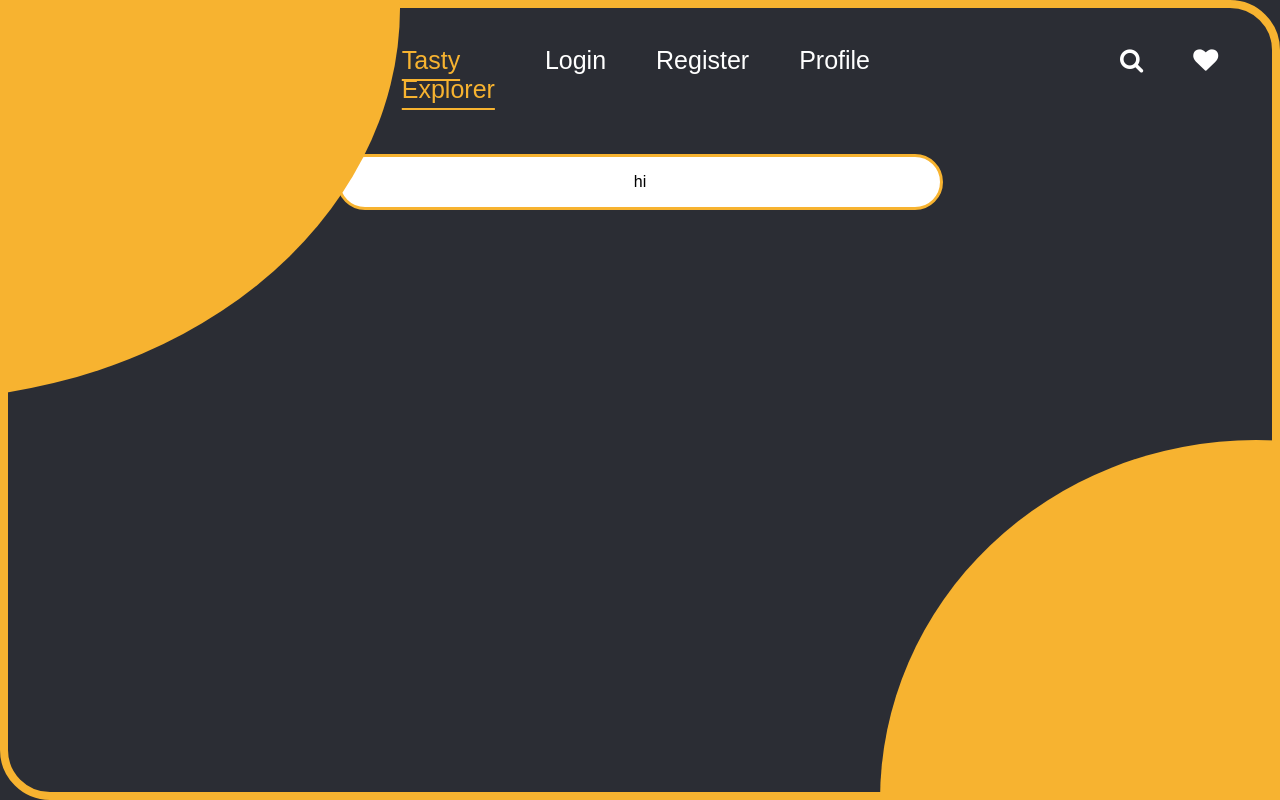
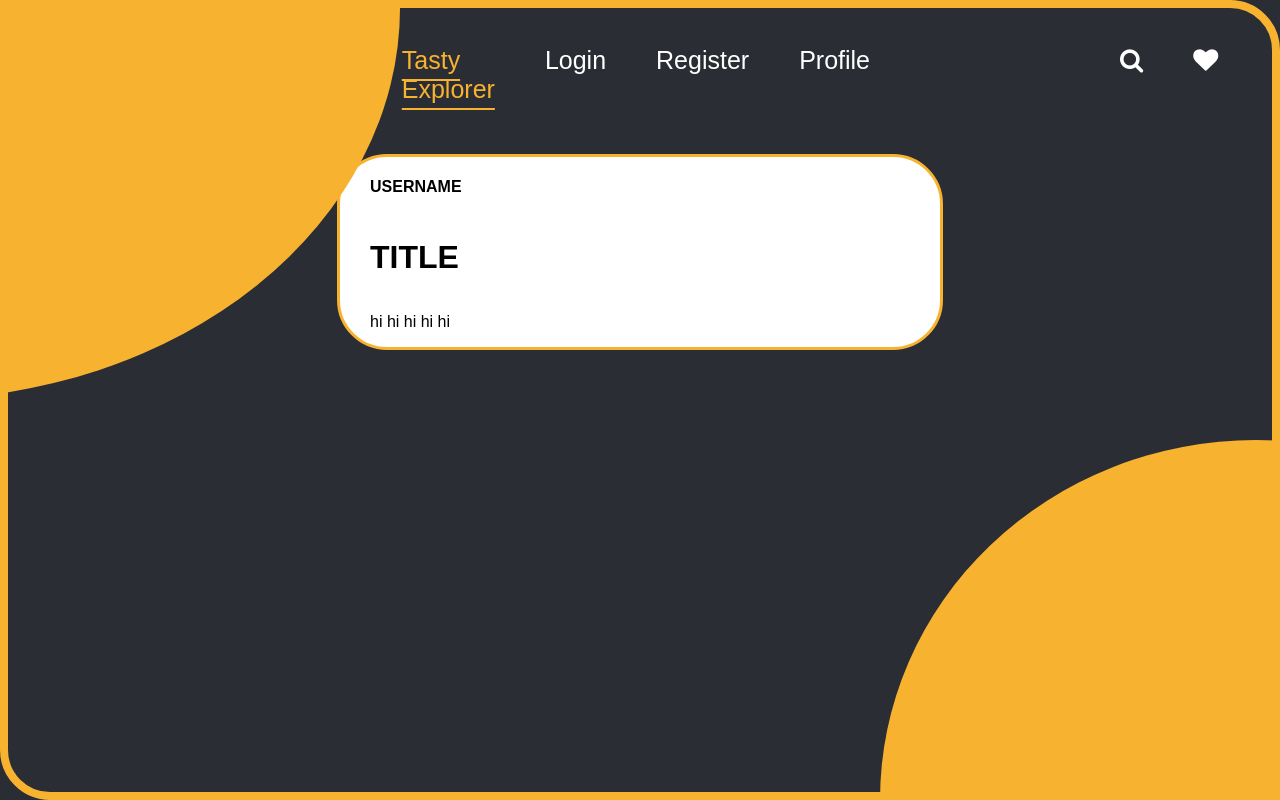
Before and after one commit to EmilianaAP/recipes-blog, a website: page main-page.html in a window 1280 px wide. Drawn offline with Linux system fonts and the light colour scheme.

Commit message:
Added small changes

```diff
--- a/css/style.css
+++ b/css/style.css
@@ -41,10 +41,16 @@ a:hover {
     border-width: 3px;
     border-radius: 50px;
     display: flex;
-    justify-content: center;
+    flex-direction: column;
     margin: 0 auto;
     margin-top: 50px;
 }
+
+.post h1, h2, h3, h4, h5, h6,
+.post p {
+    margin-left: 30px;
+}
+
 
 .login-body {
     display: grid;
--- a/main-page.html
+++ b/main-page.html
@@ -17,7 +17,9 @@
             <div class="background"></div>
         </div>
         <div class="post">
-            <p>hi</p>
+            <h4>USERNAME</h4>
+            <h1>TITLE</h1>
+            <p>hi hi hi hi hi</p>
         </div>
     </body>
 </html>
```
Also changed, not shown: profile-page.html (+11 -2 lines), 1 other file.
